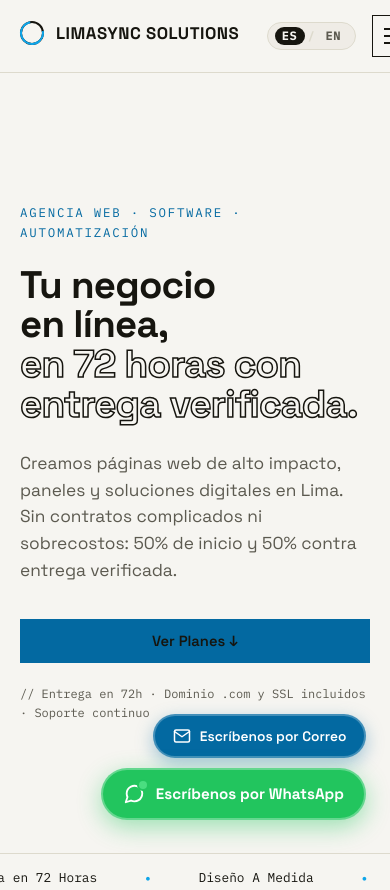
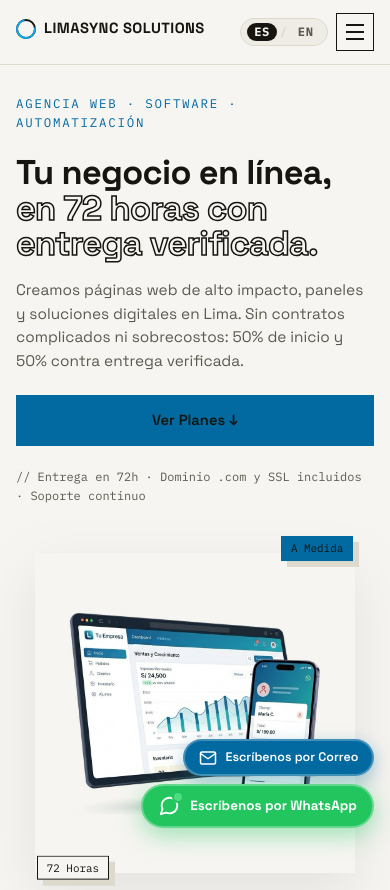
Before and after one commit to paulollito29-sketch/limasync-solutions, an Astro site: page / in a window 390 px wide. Shown: the top 890 px of the page. Built offline with nearby package versions, Linux system fonts and the light colour scheme; Astro itself is replaced by a stand-in of ours.

Commit message:
fix(responsive): add viewport meta tag and optimize layout for all mobile devices

```diff
--- a/src/components/FloatingWhatsApp.tsx
+++ b/src/components/FloatingWhatsApp.tsx
@@ -21,6 +21,7 @@ export default function FloatingWhatsApp({ lang = "es" }: FloatingWhatsAppProps)
 
   return (
     <motion.div
+      className="floating-contact-container"
       initial={{ opacity: 0, scale: 0.8, y: 30 }}
       animate={{ opacity: 1, scale: 1, y: 0 }}
       transition={{ duration: 0.5, ease: "easeOut", delay: 0.3 }}
@@ -37,6 +38,7 @@ export default function FloatingWhatsApp({ lang = "es" }: FloatingWhatsAppProps)
     >
       {/* Floating Email Button */}
       <motion.a
+        className="floating-email-btn"
         href={mailUrl}
         aria-label={mailLabel}
         whileHover={{
@@ -81,6 +83,7 @@ export default function FloatingWhatsApp({ lang = "es" }: FloatingWhatsAppProps)
 
       {/* Floating WhatsApp Button */}
       <motion.a
+        className="floating-whatsapp-btn"
         href={whatsappUrl}
         target="_blank"
         rel="noopener noreferrer"
--- a/src/layouts/Layout.astro
+++ b/src/layouts/Layout.astro
@@ -185,6 +185,7 @@ const faqSchema = {
 <html lang={lang}>
   <head>
     <meta charset="UTF-8" />
+    <meta name="viewport" content="width=device-width, initial-scale=1.0" />
     <!-- Favicon & Brand Icons -->
     <link rel="icon" type="image/svg+xml" href="/favicon.svg" />
     <link rel="icon" type="image/png" sizes="48x48" href="/favicon-48x48.png" />
--- a/src/styles/global.css
+++ b/src/styles/global.css
@@ -777,22 +777,6 @@ h2 {
 }
 
 /* ---------- responsive ---------- */
-@media (max-width: 900px) {
-  .hero {
-    grid-template-columns: 1fr;
-    padding-block: 3.5rem;
-  }
-  .hero-visual {
-    display: none;
-  }
-  .steps {
-    grid-template-columns: 1fr 1fr;
-  }
-  .cta .wrap {
-    grid-template-columns: 1fr;
-  }
-}
-
 @media (max-width: 1040px) {
   .nav-links,
   .nav-actions .btn {
@@ -818,14 +802,107 @@ h2 {
   }
 }
 
+@media (max-width: 900px) {
+  .hero {
+    grid-template-columns: 1fr;
+    padding-block: clamp(2rem, 5vw, 3.5rem);
+    gap: 2rem;
+    min-height: auto;
+  }
+  .hero-visual {
+    display: block;
+    max-width: 440px;
+    margin: 1rem auto 0;
+  }
+  .steps {
+    grid-template-columns: 1fr;
+  }
+  .cta .wrap {
+    grid-template-columns: 1fr;
+  }
+}
+
+@media (max-width: 640px) {
+  .floating-contact-container {
+    bottom: 16px !important;
+    right: 16px !important;
+    gap: 8px !important;
+  }
+  .floating-email-btn {
+    padding: 0.45rem 0.85rem !important;
+    font-size: 0.78rem !important;
+  }
+  .floating-whatsapp-btn {
+    padding: 0.55rem 0.95rem !important;
+    font-size: 0.84rem !important;
+  }
+}
+
 @media (max-width: 480px) {
+  :root {
+    --pad: 1rem;
+  }
+  .nav {
+    height: 64px;
+    gap: 0.5rem;
+  }
+  .logo {
+    font-size: 0.92rem;
+    gap: 0.5rem;
+  }
+  .logo-mark {
+    width: 20px;
+    height: 20px;
+  }
+  .nav-actions {
+    gap: 0.5rem;
+  }
+  .burger {
+    width: 38px;
+    height: 38px;
+  }
+  .hero {
+    padding-block: 1.8rem 2.5rem;
+    gap: 1.8rem;
+  }
+  h1 {
+    font-size: clamp(1.95rem, 8.8vw, 2.5rem);
+  }
+  .hero-sub {
+    font-size: 0.96rem;
+    margin-top: 1rem;
+  }
   .hero-actions {
     flex-direction: column;
     width: 100%;
+    margin-top: 1.4rem;
   }
   .hero-actions .btn {
     width: 100%;
     text-align: center;
+    padding: 0.8rem 1.2rem;
+  }
+  .hero-visual {
+    max-width: 320px;
+    margin: 1.2rem auto 0;
+  }
+  .chip {
+    font-size: 0.68rem;
+    padding: 0.35rem 0.55rem;
+  }
+  .chip-1 {
+    top: -10px;
+    right: 2px;
+  }
+  .chip-2 {
+    bottom: -10px;
+    left: 2px;
+  }
+  .sec-head h2 {
+    font-size: 1.75rem !important;
+  }
+  .step {
+    padding: 1.25rem;
   }
 }
 
```
